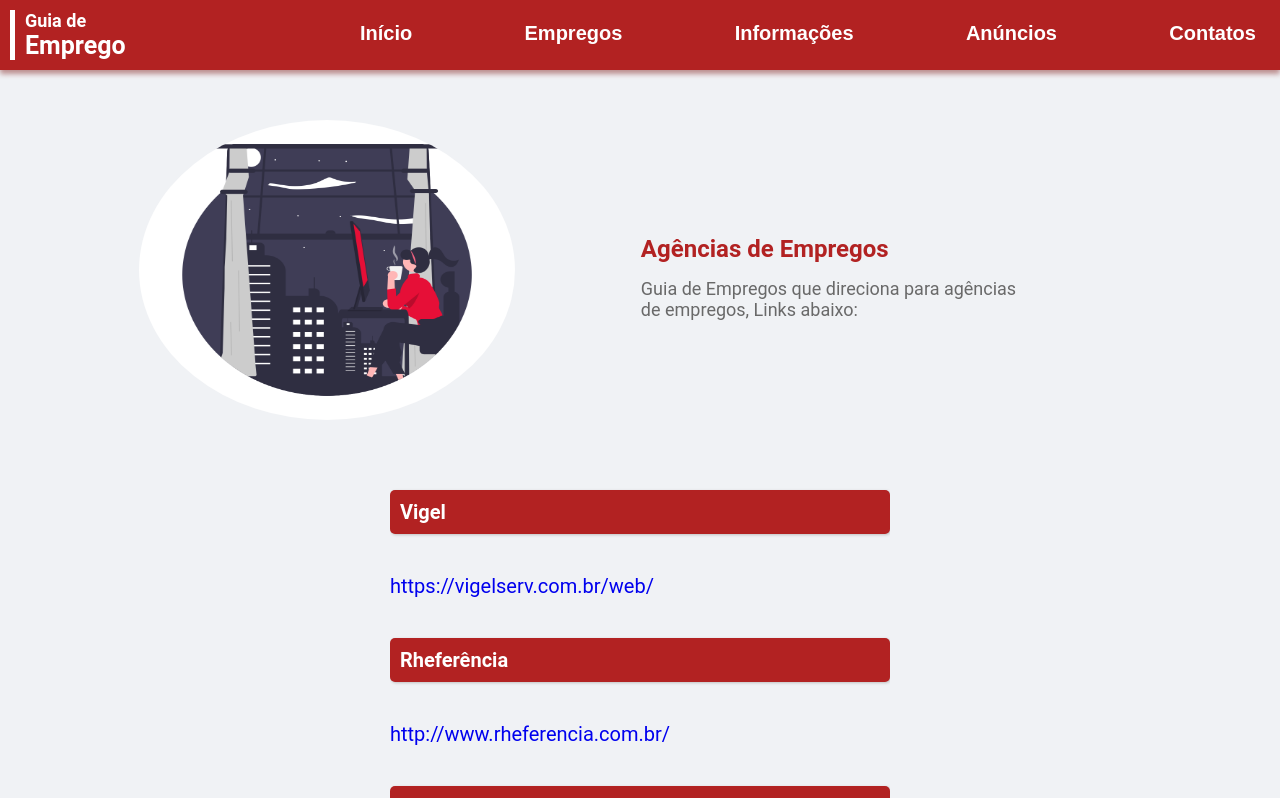
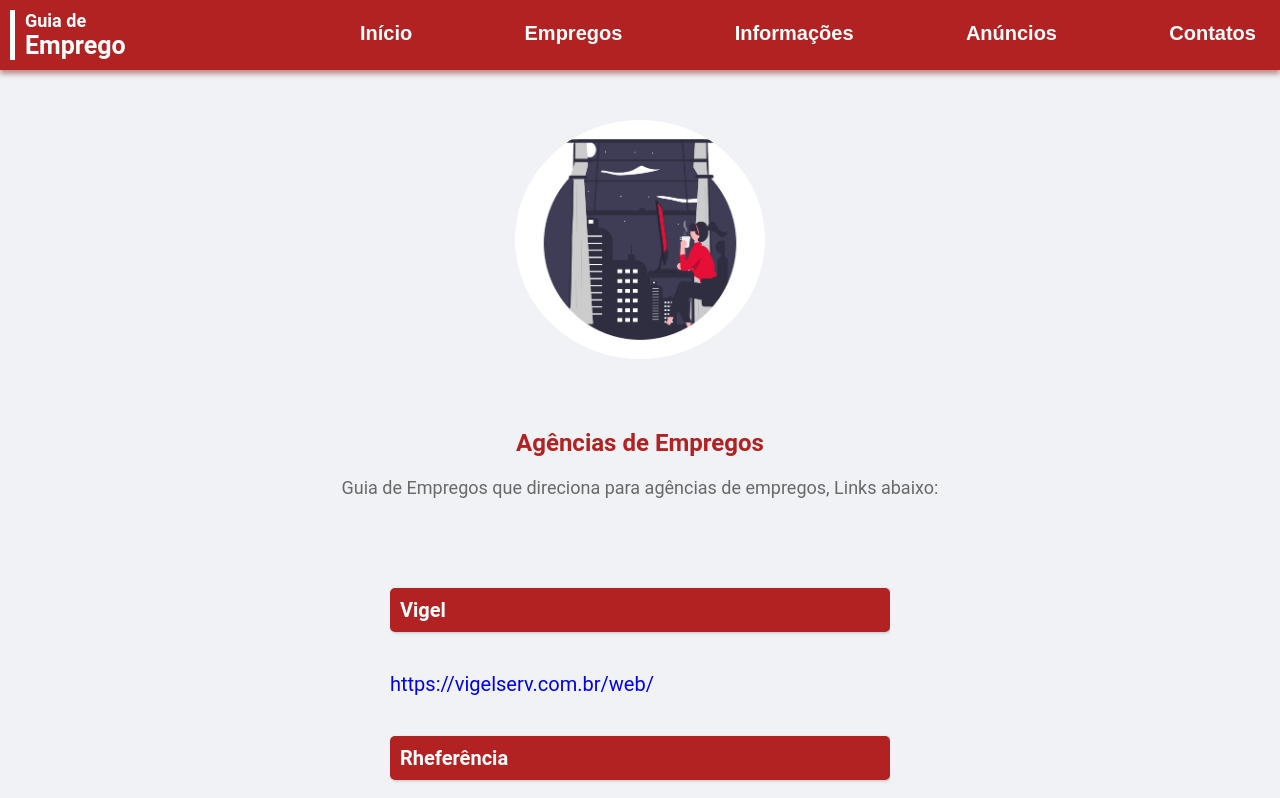
Before and after one commit to cajui54/guia_emprego, a React (Create React App) app: page / in a window 1280 px wide. Shown: the top 798 px of the page. Built offline with nearby package versions, Linux system fonts and the light colour scheme.

Commit message:
has add article

```diff
--- a/src/components/Main.jsx
+++ b/src/components/Main.jsx
@@ -14,6 +14,7 @@ const Main = () => {
         {name: 'Vagas', path: 'https://www.vagas.com.br/'},
         {name: 'InfoJobs', path: 'https://www.infojobs.com.br/'},
         {name: 'Nube', path: 'https://www.nube.com.br/'},
+        {name: 'Empregos.com.br', path: 'https://www.empregos.com.br/?Origem=L532&gclid=Cj0KCQjwjvaYBhDlARIsAO8PkE1bi_eVkrZ3D_iQUk4KLkXW-XiFiYijXAHaAAPKtf64Xi1IRbUZfrcaAmr7EALw_wcB'},
     ];
   return (
     <MainStyled>
--- a/src/components/Main/articleStyled.js
+++ b/src/components/Main/articleStyled.js
@@ -17,6 +17,9 @@ const Articles = styled.article`
         line-height: 25px;
         margin: 20px 0;
     }
+    @media screen and (min-width: 700px) {
+        width: 50%;
+    }
 
 `
 export default Articles;
--- a/src/components/mainStyled.js
+++ b/src/components/mainStyled.js
@@ -51,24 +51,35 @@ const MainStyled = styled.main`
 
         .container-titles {
             width: 100%;
-            height: 300px;
             display: flex;
-            justify-content: space-between;
+            flex-direction: column;
             align-items: center;
+            min-height: 350px;
+            margin-top: 50px;
+            margin-bottom: 50px;
         }
         .container-titles img{
-            width: 30%;
+            width: 40%;
             height: 100%;
+            margin: 0 20px;
         }
         .container-titles div {
-            width: 30%;
-            margin-right: 250px;
+            width: 70%;
+            margin-top: 50px;
+            text-align: center;
         }
         .container-titles div h1 {
-            text-align: left;
+            text-align: center;
+            margin: 20px 0;
         }
+
         dl {
             width: 500px;
+        }
+    }
+    @media screen and (min-width: 1000px) {
+        .container-titles img {
+            width: 20%;
         }
     }
 `
```
